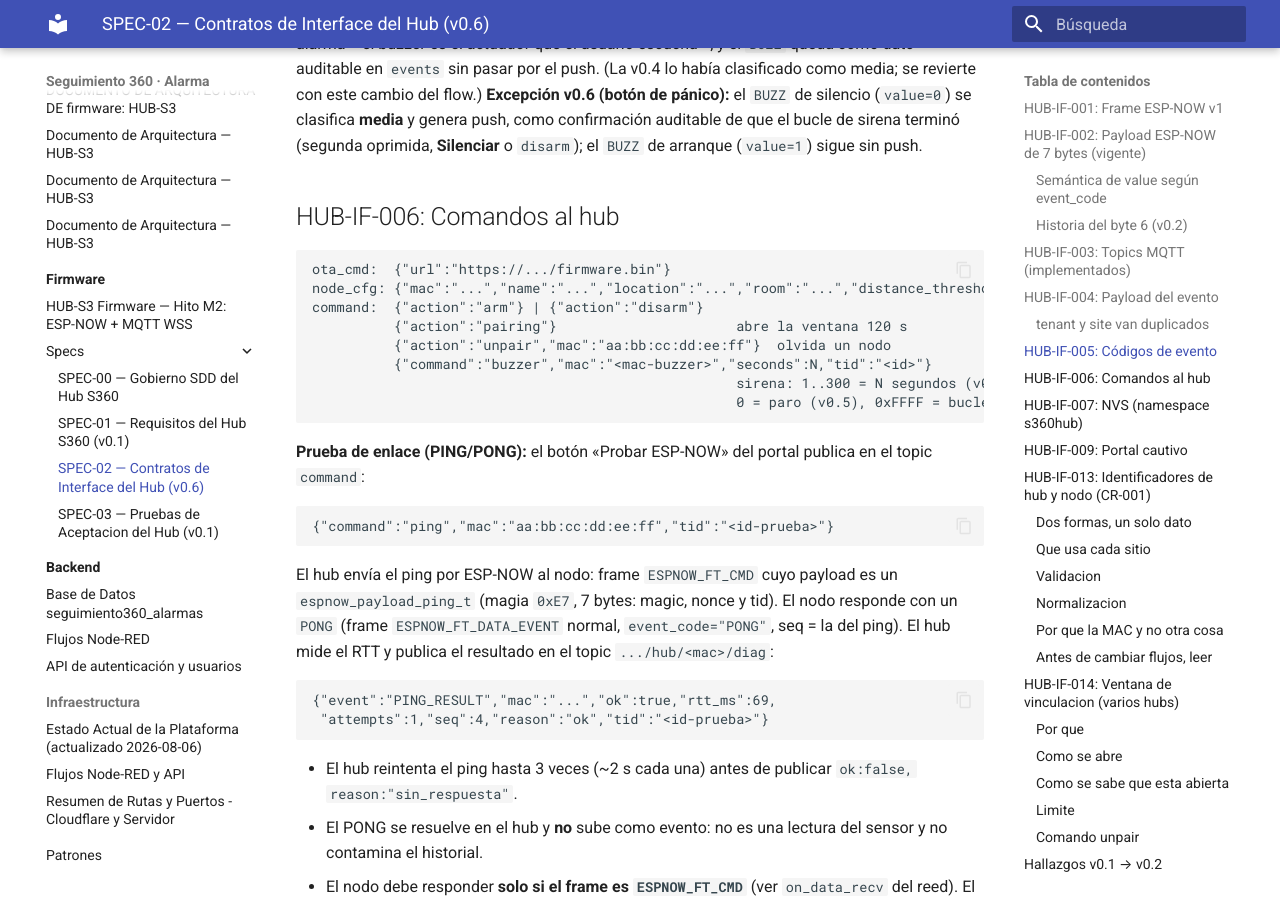
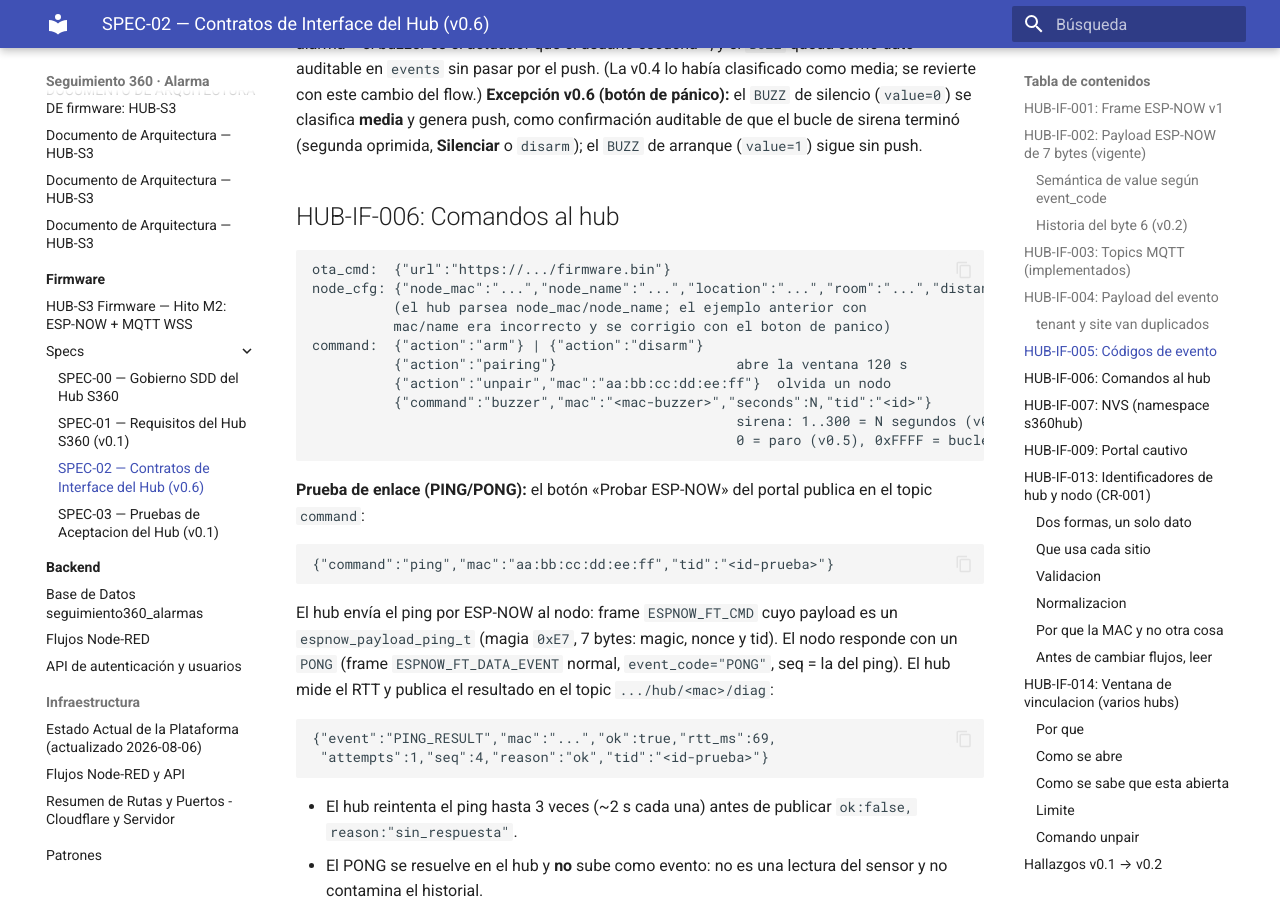
Before and after one commit to khalifa63/seguimiento360-alarma, an MkDocs documentation site: the page built from docs/firmware/specs/02-interfaces.md, in a window 1280 px wide and 900 px high, scrolled down 4217 px. Built offline with MkDocs 1.6.1 and Material for MkDocs 9.7.7, drawn with Linux system fonts in a browser that asks for light colours.

Commit message:
spec: ejemplo node_cfg corregido a node_mac/node_name (hallazgo e2e)

```diff
--- a/docs/firmware/specs/02-interfaces.md
+++ b/docs/firmware/specs/02-interfaces.md
@@ -158,7 +158,9 @@ bucle de sirena terminó (segunda oprimida, **Silenciar** o `disarm`); el
 ## HUB-IF-006: Comandos al hub
 
     ota_cmd:  {"url":"https://.../firmware.bin"}
-    node_cfg: {"mac":"...","name":"...","location":"...","room":"...","distance_threshold":N}
+    node_cfg: {"node_mac":"...","node_name":"...","location":"...","room":"...","distance_threshold":N}
+              (el hub parsea node_mac/node_name; el ejemplo anterior con
+              mac/name era incorrecto y se corrigio con el boton de panico)
     command:  {"action":"arm"} | {"action":"disarm"}
               {"action":"pairing"}                      abre la ventana 120 s
               {"action":"unpair","mac":"aa:bb:cc:dd:ee:ff"}  olvida un nodo
```
